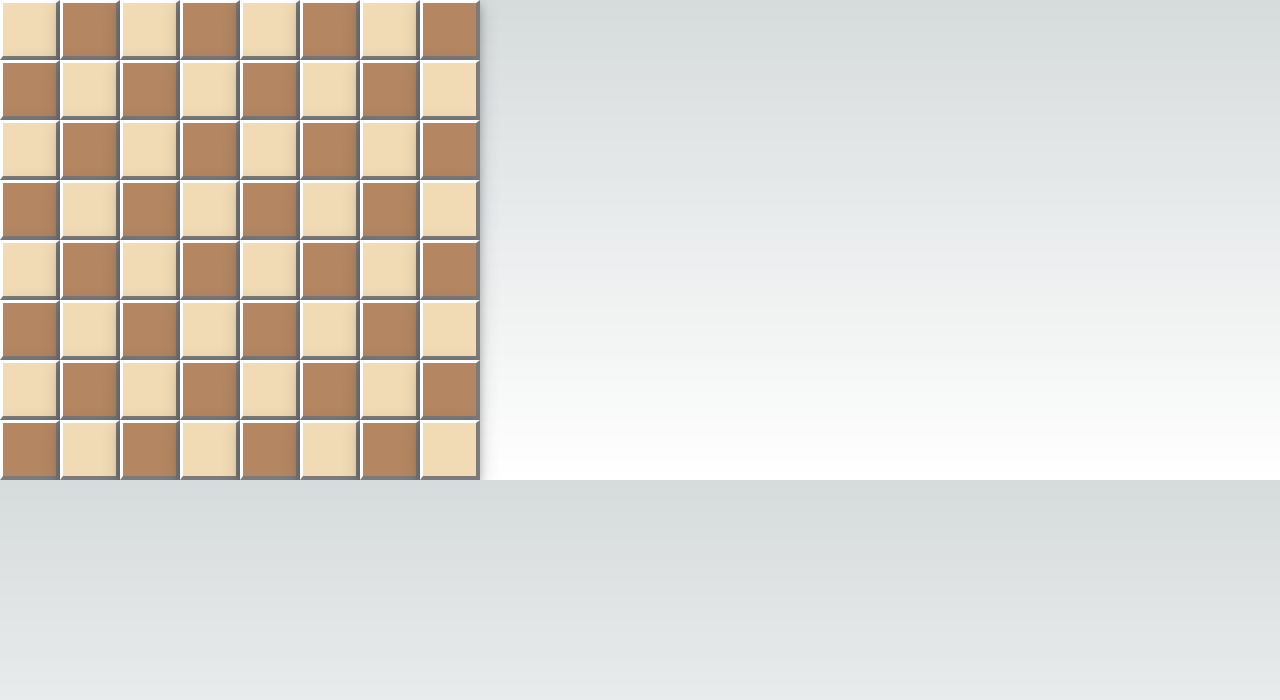
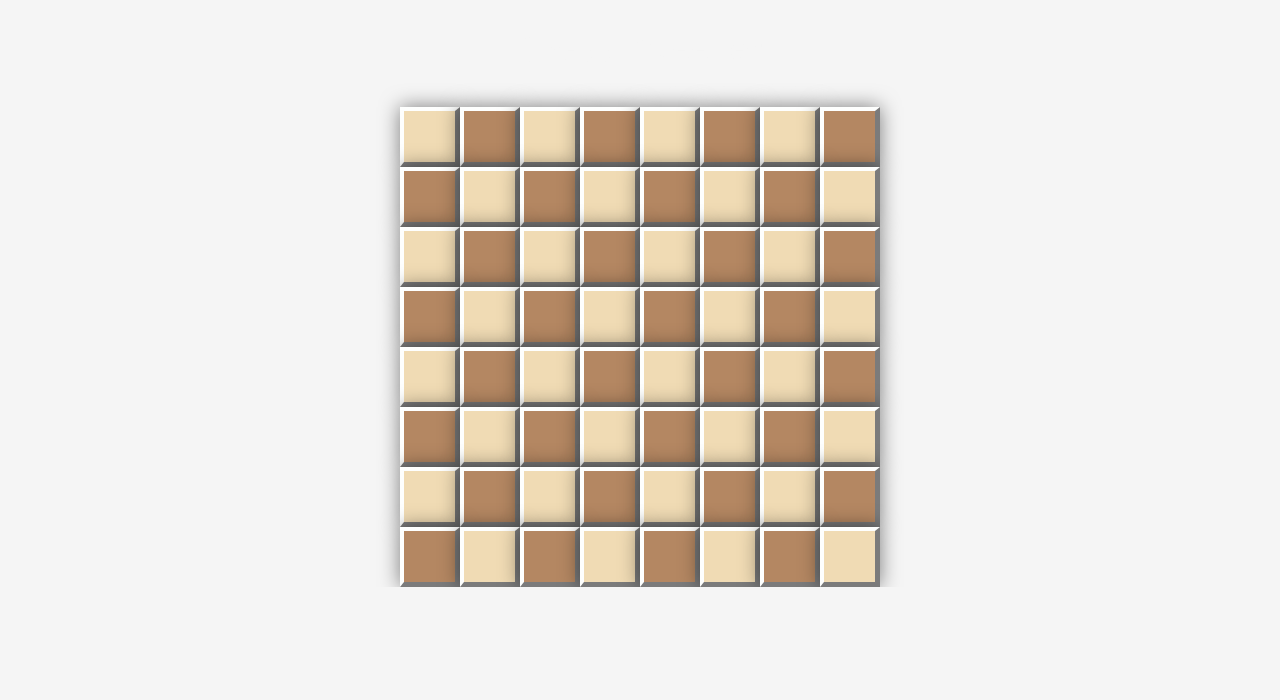
Before and after one commit to JorSanders/chess-sweeper, a Next.js app: page /chess in a window 1280 px wide. Shown: the top 700 px of the page. Built offline with nearby package versions, Linux system fonts and the light colour scheme.

Commit message:
feat: style the page a bit

```diff
--- a/app/chess/board/board.tsx
+++ b/app/chess/board/board.tsx
@@ -9,10 +9,8 @@ import { Tile } from "../tile/tile";
 import { Tile as TileType } from "../types/Tile";
 import styles from "./board.module.css";
 
-type GameState = "playing" | "victory" | "defeat" | "initial";
-
 interface BoardState {
-  gameState: GameState;
+  gameState: "playing" | "victory" | "defeat" | "initial";
   tiles: TileType[][];
 }
 
@@ -73,11 +71,6 @@ const BoardStateReducer = (
   }
 };
 
-const intialBoardState: BoardState = {
-  gameState: "initial",
-  tiles: [],
-};
-
 export const Board = () => {
   const [boardState, dispatch] = useReducer(BoardStateReducer, {
     gameState: "initial",
--- /dev/null
+++ b/app/chess/page.module.css
@@ -0,0 +1,19 @@
+.main {
+  max-width: 800px;
+  margin-left: auto;
+  margin-right: auto;
+  display: flex;
+  flex-direction: column;
+  justify-content: center;
+  align-items: center;
+
+  padding-top: 30px;
+}
+
+.title {
+  margin-bottom: 10px;
+}
+
+.subtitle {
+  margin-bottom: 8px;
+}
--- a/app/chess/page.tsx
+++ b/app/chess/page.tsx
@@ -1,3 +1,12 @@
 import { Board } from "./board/board";
+import styles from "./page.module.css";
 
-export default () => <Board></Board>;
+export default () => (
+  <main className={styles.main}>
+    <h1 className={styles.title}>Chess Sweeper</h1>
+    <p className={styles.subtitle}>
+      Can you reveal all tiles on the board without getting bricked?
+    </p>
+    <Board></Board>
+  </main>
+);
--- a/app/chess/tile/tile.module.css
+++ b/app/chess/tile/tile.module.css
@@ -8,13 +8,11 @@
   border: unset;
   position: relative;
   box-sizing: border-box;
-  border-left: 3px solid #fefffe;
-  border-top: 3px solid #fefffe;
-  border-right: 4px solid #7b7b7b;
-  border-bottom: 4px solid #7b7b7b;
-  box-shadow:
-    0 4px 8px 0 rgba(0, 0, 0, 0.2),
-    0 6px 20px 0 rgba(0, 0, 0, 0.19);
+  border-left: 4px solid #fefffe;
+  border-top: 4px solid #fefffe;
+  border-right: 5px solid #7b7b7b;
+  border-bottom: 5px solid #7b7b7b;
+  box-shadow: 0 0px 20px 0 rgba(0, 0, 0, 0.5);
 }
 
 .tile:disabled {
@@ -28,11 +26,11 @@
 }
 
 .light {
-  background-color: #f0dbb4;
-  color: #b48762;
+  background-color: var(--chess-light);
+  color: var(--chess-dark);
 }
 
 .dark {
-  background-color: #b48762;
-  color: #f0dbb4;
+  background-color: var(--chess-dark);
+  color: var(--chess-light);
 }
--- a/app/globals.css
+++ b/app/globals.css
@@ -1,75 +1,18 @@
 :root {
-  --max-width: 1100px;
-  --border-radius: 12px;
-  --font-mono: ui-monospace, Menlo, Monaco, 'Cascadia Mono', 'Segoe UI Mono',
-    'Roboto Mono', 'Oxygen Mono', 'Ubuntu Monospace', 'Source Code Pro',
-    'Fira Mono', 'Droid Sans Mono', 'Courier New', monospace;
+  --font-mono: ui-monospace, Menlo, Monaco, "Cascadia Mono", "Segoe UI Mono",
+    "Roboto Mono", "Oxygen Mono", "Ubuntu Monospace", "Source Code Pro",
+    "Fira Mono", "Droid Sans Mono", "Courier New", monospace;
 
-  --foreground-rgb: 0, 0, 0;
-  --background-start-rgb: 214, 219, 220;
-  --background-end-rgb: 255, 255, 255;
+  --chess-light: #f0dbb4;
+  --chess-dark: #b48762;
 
-  --primary-glow: conic-gradient(
-    from 180deg at 50% 50%,
-    #16abff33 0deg,
-    #0885ff33 55deg,
-    #54d6ff33 120deg,
-    #0071ff33 160deg,
-    transparent 360deg
-  );
-  --secondary-glow: radial-gradient(
-    rgba(255, 255, 255, 1),
-    rgba(255, 255, 255, 0)
-  );
-
-  --tile-start-rgb: 239, 245, 249;
-  --tile-end-rgb: 228, 232, 233;
-  --tile-border: conic-gradient(
-    #00000080,
-    #00000040,
-    #00000030,
-    #00000020,
-    #00000010,
-    #00000010,
-    #00000080
-  );
-
-  --callout-rgb: 238, 240, 241;
-  --callout-border-rgb: 172, 175, 176;
-  --card-rgb: 180, 185, 188;
-  --card-border-rgb: 131, 134, 135;
+  --background-color: #f5f5f5;
+  --foreground-color: #f5f5f5;
 }
 
 @media (prefers-color-scheme: dark) {
   :root {
-    --foreground-rgb: 255, 255, 255;
-    --background-start-rgb: 0, 0, 0;
-    --background-end-rgb: 0, 0, 0;
-
-    --primary-glow: radial-gradient(rgba(1, 65, 255, 0.4), rgba(1, 65, 255, 0));
-    --secondary-glow: linear-gradient(
-      to bottom right,
-      rgba(1, 65, 255, 0),
-      rgba(1, 65, 255, 0),
-      rgba(1, 65, 255, 0.3)
-    );
-
-    --tile-start-rgb: 2, 13, 46;
-    --tile-end-rgb: 2, 5, 19;
-    --tile-border: conic-gradient(
-      #ffffff80,
-      #ffffff40,
-      #ffffff30,
-      #ffffff20,
-      #ffffff10,
-      #ffffff10,
-      #ffffff80
-    );
-
-    --callout-rgb: 20, 20, 20;
-    --callout-border-rgb: 108, 108, 108;
-    --card-rgb: 100, 100, 100;
-    --card-border-rgb: 200, 200, 200;
+    --background-color: #121212;
   }
 }
 
@@ -86,18 +29,8 @@ body {
 }
 
 body {
-  color: rgb(var(--foreground-rgb));
-  background: linear-gradient(
-      to bottom,
-      transparent,
-      rgb(var(--background-end-rgb))
-    )
-    rgb(var(--background-start-rgb));
-}
-
-a {
-  color: inherit;
-  text-decoration: none;
+  color: var(--foreground-color);
+  background: var(--background-color);
 }
 
 @media (prefers-color-scheme: dark) {
```
Also changed, not shown: 2 other files (tests, documents, lock files or other folders).
